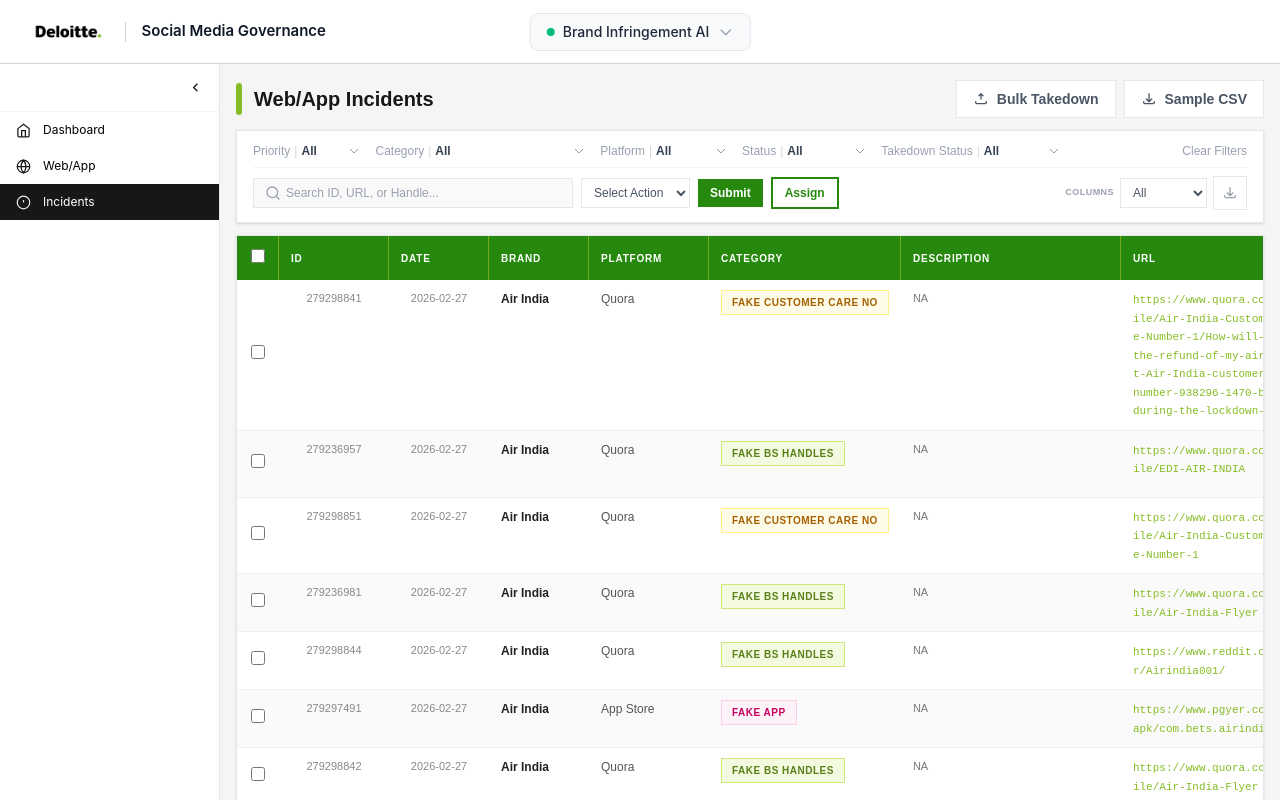
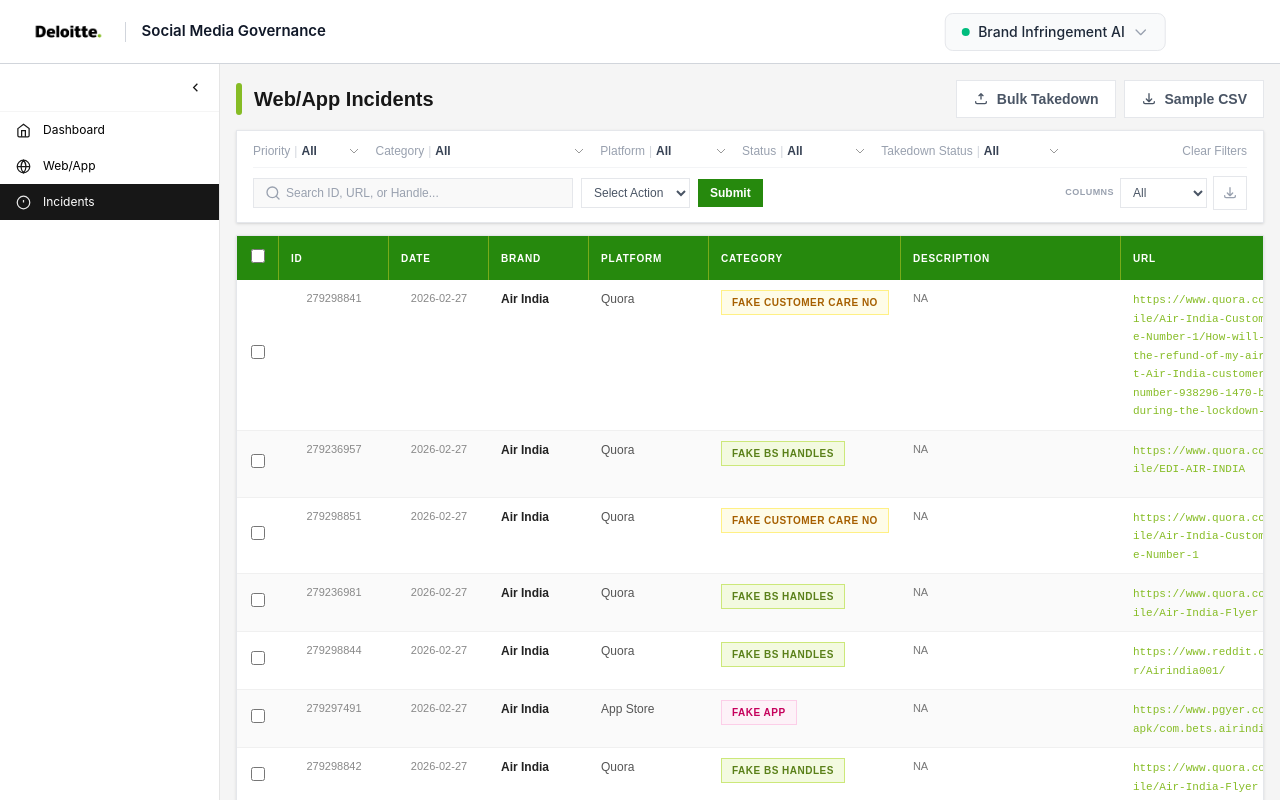
Before and after one commit to PravinRajnale/Social-Media-Governance-AI, a React (Vite) app: page /web-incidents in a window 1280 px wide. Built offline with nearby package versions, Linux system fonts and the light colour scheme.

Commit message:
navbar and assign but change

```diff
--- a/src/components/Navbar.jsx
+++ b/src/components/Navbar.jsx
@@ -42,7 +42,7 @@
       </div>
 
       {/* Center: App switcher — absolutely centred */}
-      <div className="absolute left-1/2 top-1/2 -translate-x-1/2 -translate-y-1/2 z-20">
+      <div className="absolute right-1 top-1/2 -translate-x-1/2 -translate-y-1/2 z-20">
         <div className="relative">
           <button
             onClick={() => setOpenDropdown(!openDropdown)}
--- a/src/components/WebIncidents.jsx
+++ b/src/components/WebIncidents.jsx
@@ -517,7 +517,7 @@
               <option>Export Selected</option> */}
             </select>
             <button className="px-3 py-1.5 text-xs font-semibold text-white bg-[#26890d] transition-colors">Submit</button>
-            <button className="px-3 py-1.5 text-xs font-semibold text-[#26890d] border-2 border-[#26890d] bg-white transition-colors">Assign</button>
+            {/* <button className="px-3 py-1.5 text-xs font-semibold text-[#26890d] border-2 border-[#26890d] bg-white transition-colors">Assign</button> */}
             <div className="ml-auto flex items-center gap-1.5">
               <span className="text-[9px] text-gray-400 font-semibold uppercase tracking-wider">Columns</span>
               <select className="text-xs border border-gray-200 px-2 py-1.5 outline-none bg-white text-gray-600 hover:border-[#86BC25] transition-colors cursor-pointer">
```
